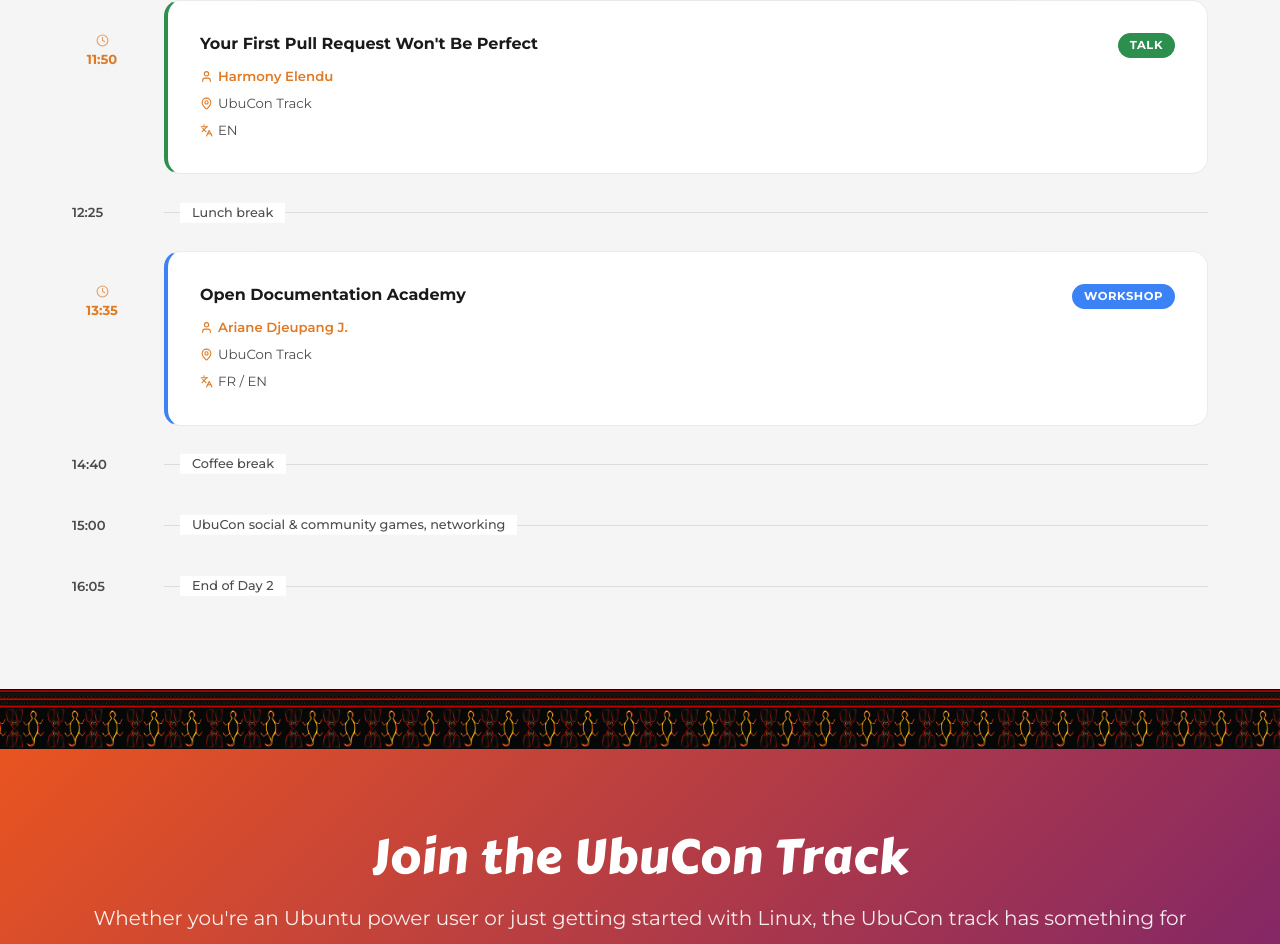
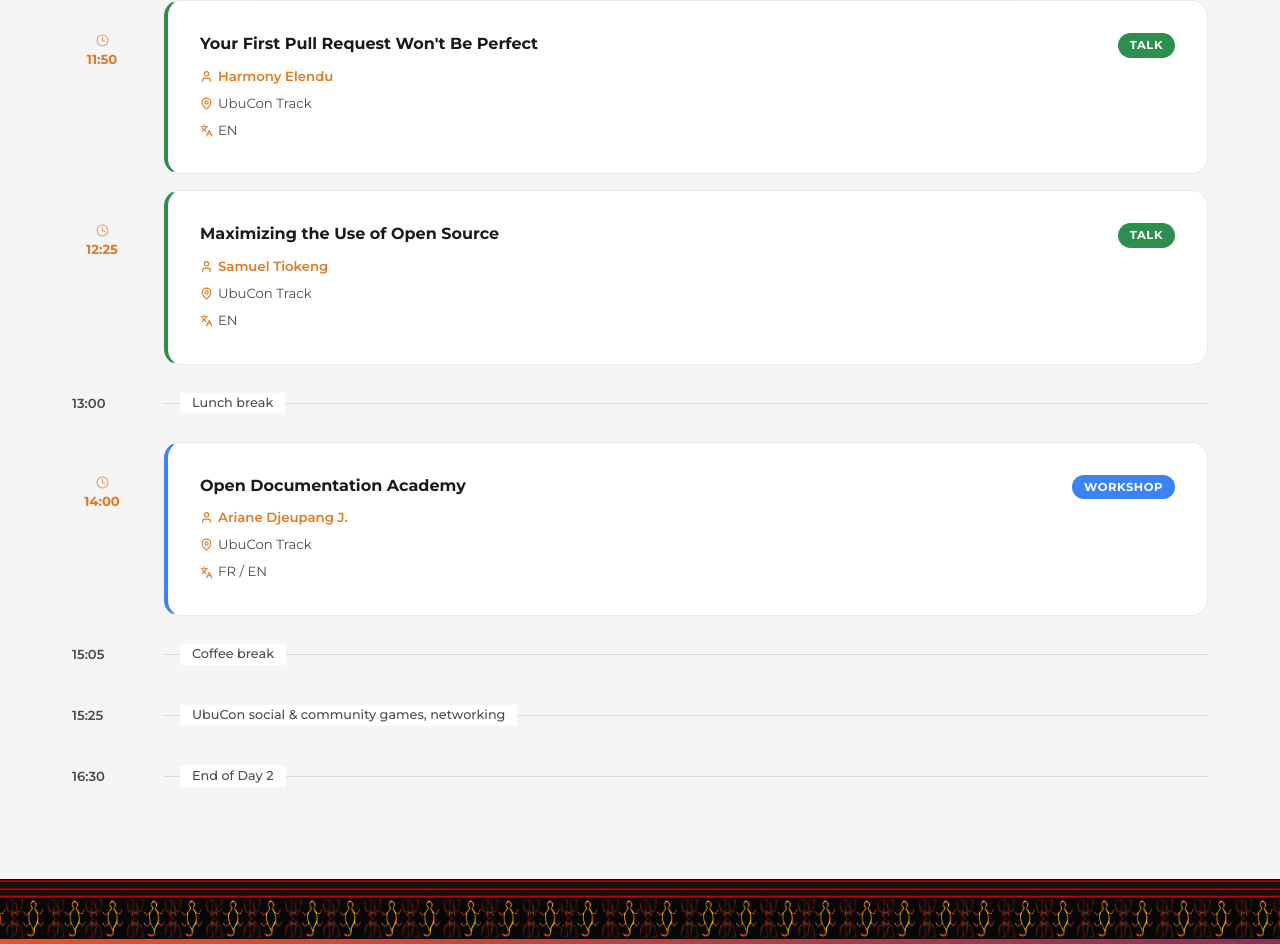
Before and after one commit to pythoncameroon/PyCon_Cameroon_2026, a React (Vite) app: page /en/ubucon in a window 1280 px wide. Shown: the part 3763-4707 px from the top of the page. Built offline with nearby package versions, Linux system fonts and the light colour scheme; no server answers.

Commit message:
feat: add Samuel Tiokeng as a speaker and update agenda with new session
Signed-off-by: Steve Yonkeu <yokwejuste@yahoo.com>

```diff
--- a/src/data/agenda.js
+++ b/src/data/agenda.js
@@ -52,11 +52,12 @@
         { id: 'built-by-us-a-cameroonian-s-roadmap-to-open-source', time: '10:40', title: 'Built by Us: A Cameroonian\'s Roadmap to Open Source', type: 'talk', room: 'UbuCon Track', speaker: 'Muluh Azinwi Success Ndahi\'li', category: 'Open Source', lang: 'en', abstract: 'Most Cameroonian developers have complained about broken school portals and local platforms that never work, then gone home and done nothing. This talk asks Why? Open source has an image problem: it feels like unmonetized labour. But ignoring local problems has a cost. This talk reframes contribution as the smartest investment a young Cameroonian dev can make.' },
         { id: 'open-source-impact-how-python-communities-solve-real-problems', time: '11:15', title: 'Open Source Impact: How Python Communities Solve Real Problems', type: 'talk', room: 'UbuCon Track', speaker: 'Johnpaul Hampo', category: 'Open Source', lang: 'en', abstract: 'Open source is not just about code—it’s about communities solving meaningful problems together. In this talk, the impact of open source via python communities on real problems will be shown and discussed, thereby encouraging the listeners to engage in open source projects and also to leverage python communities.' },
         { id: 'your-first-pull-request-won-t-be-perfect', time: '11:50', title: 'Your First Pull Request Won\'t Be Perfect', type: 'talk', room: 'UbuCon Track', speaker: 'Harmony Elendu', category: 'Education', lang: 'en', abstract: 'Open source is a powerful yet often misunderstood career accelerator for software practitioners in Africa, and it is not limited to senior engineers. This talk draws on Harmony Elendu’s journey, from discovering communities to making contributions, overcoming imposter syndrome, and building a public portfolio that led to real opportunities. Whether you code, write docs, design, or support projects, this session shows there is a place for you in open source.' },
-        { time: '12:25', title: 'Lunch break', type: 'break', room: '' },
-        { id: 'open-documentation-academy', time: '13:35', title: 'Open Documentation Academy', type: 'workshop', room: 'UbuCon Track', speaker: 'Ariane Djeupang J.', category: 'Ubuntu & Linux', lang: 'fren', abstract: 'Documentation is an accessible entry point for open source newcomers. This workshop uses the Open Documentation Academy to guide participants through finding their first issue, applying basic documentation principles, and submitting a contribution to a real project.' },
-        { time: '14:40', title: 'Coffee break', type: 'break', room: '' },
-        { time: '15:00', title: 'UbuCon social & community games, networking', type: 'social', room: '' },
-        { time: '16:05', title: 'End of Day 2', type: 'break', room: '' },
+        { id: 'maximizing-the-use-of-opensource', time: '12:25', title: 'Maximizing the Use of Open Source', type: 'talk', room: 'UbuCon Track', speaker: 'Samuel Tiokeng', category: 'Open Source', lang: 'en', abstract: 'Open source powers the tech world, but are you using it to its full potential? This talk explores how individuals, professionals, and businesses can stop just seeing open source as a nice to have and start leveraging it strategically.' },
+        { time: '13:00', title: 'Lunch break', type: 'break', room: '' },
+        { id: 'open-documentation-academy', time: '14:00', title: 'Open Documentation Academy', type: 'workshop', room: 'UbuCon Track', speaker: 'Ariane Djeupang J.', category: 'Ubuntu & Linux', lang: 'fren', abstract: 'Documentation is an accessible entry point for open source newcomers. This workshop uses the Open Documentation Academy to guide participants through finding their first issue, applying basic documentation principles, and submitting a contribution to a real project.' },
+        { time: '15:05', title: 'Coffee break', type: 'break', room: '' },
+        { time: '15:25', title: 'UbuCon social & community games, networking', type: 'social', room: '' },
+        { time: '16:30', title: 'End of Day 2', type: 'break', room: '' },
     ],
     day3: [
         { time: '08:30', title: 'Welcome Coffee', type: 'break', room: '' },
--- a/src/data/speakers.js
+++ b/src/data/speakers.js
@@ -291,6 +291,17 @@
         talkIds: ['cpython-s-memory-model'],
     },
     {
+        id: 'samuel-tiokeng',
+        name: 'Samuel Tiokeng',
+        photo: '/speakers/Samuel_Tiokeng.webp',
+        country: 'Cameroon',
+        title: 'DevOps Engineer @ ProgressSoft Corporation',
+        bio: 'A student of complex systems. Fascinated by what keeps complex systems running, how they work, change and fail. His interest mainly revolves around Cloud-Native, DevOps & Infrastructure. Out of computers he enjoys Arts, Humans & Contemporary Literature.',
+        linkedin: 'https://linkedin.com/company/osscameroon/',
+        website: 'https://osscameroon.com',
+        talkIds: ['maximizing-the-use-of-opensource'],
+    },
+    {
         id: 'sema-kumbela-fombutu',
         name: 'Sema Kumbela Fombutu',
         photo: '/speakers/Sema_Kumbela_Fombutu.webp',
```
Also changed, not shown: public/speakers/Samuel_Tiokeng.webp (added).
